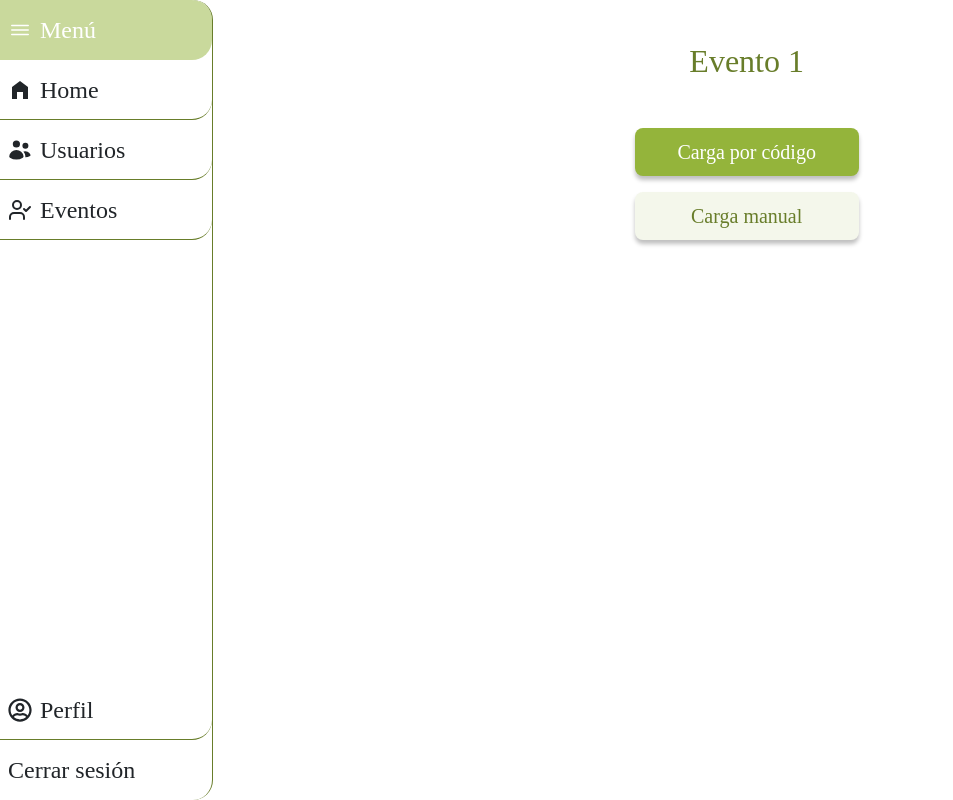
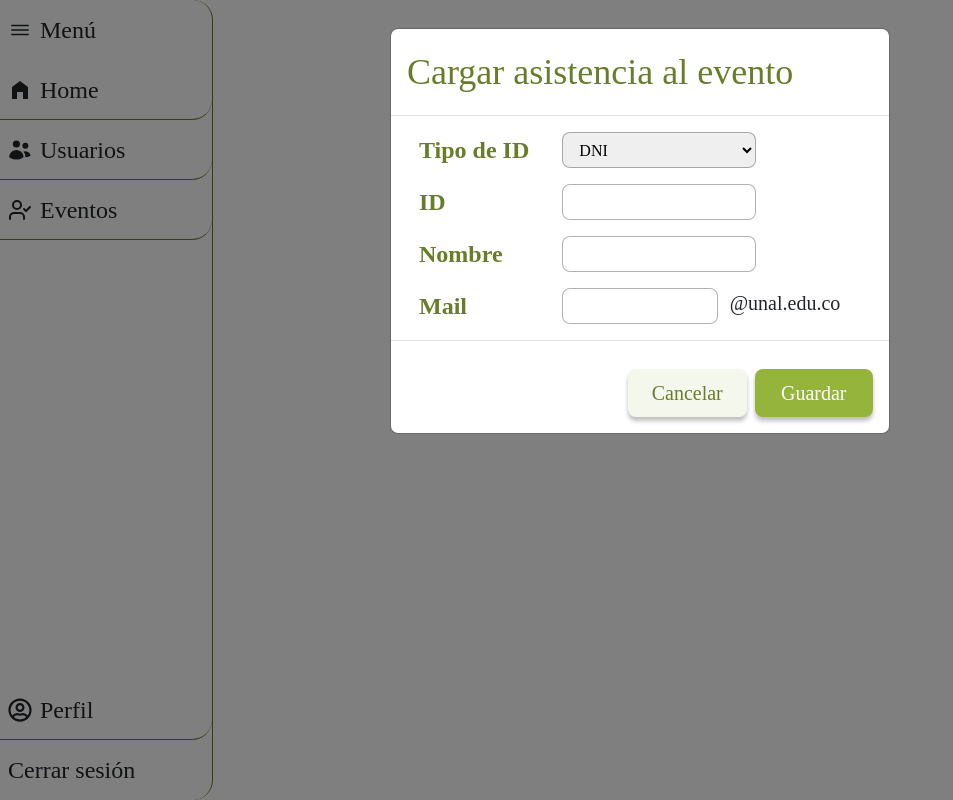
Before and after one commit to nquirogac/WIP_Bienestar, a React (Vite) app: page /cargaAsistencia in a window 1280 px wide. Both pictures are taken after a click on the button "Carga manual". Shown: the whole page, without its empty margins (0-953 px from the left). Built offline with nearby package versions, Linux system fonts and the light colour scheme.

Commit message:
Carga de datos manual

```diff
--- a/package.json
+++ b/package.json
@@ -12,6 +12,7 @@
   "dependencies": {
     "bootstrap": "^5.3.3",
     "react": "^18.3.1",
+    "react-bootstrap": "^2.10.4",
     "react-dom": "^18.3.1",
     "react-icons": "^5.3.0",
     "react-router-dom": "^6.26.1"
--- a/src/pages/CargaAsistencia/CargaAsistencia.css
+++ b/src/pages/CargaAsistencia/CargaAsistencia.css
@@ -5,6 +5,9 @@
     justify-content: center;
     margin-top: 10px;
     margin-bottom: 10px;
+}
+.modal-content .row{
+    width: 100%;
 }
 .cargaAsis h1{
     color: var(--primary-color);
@@ -26,3 +29,13 @@
     .buttonS:hover {
         background-color: #94b43b30;
     }
+.manualForm{
+    width: 100%;
+}
+.modalTitle{
+    color: var(--primary-color);
+    font-size: 36px;
+}
+.buttonModal{
+    width: 25%;
+}
--- a/src/pages/CargaAsistencia/CargaAsistencia.jsx
+++ b/src/pages/CargaAsistencia/CargaAsistencia.jsx
@@ -1,25 +1,110 @@
-import React from 'react'
-import SideMenu from "../../components/SideMenu";
+import React from "react";
+import { useState } from "react";
 import "./CargaAsistencia.css";
+import Modal from "react-bootstrap/Modal";
+import { useNavigate } from "react-router-dom"
 
 function CargaAsistencia() {
+  const [cargaManual, setCargaManual] = React.useState(false);
+  const [valueID, setValueID] = useState("");
+  const navigate = useNavigate()
+  const handleChangeID = (e) => {
+    const newValue = e.target.value;
+
+    if (/^\d*$/.test(newValue)) {
+      setValueID(newValue);
+    }
+  };
+  const handleCloseSuccess = () => {
+    setCargaManual(false)
+    navigate('/cargaSuccess')
+  };
+  const handleCloseFailed = () => {
+    setCargaManual(false)
+    navigate('/cargaFailed')
+  };
+  const handleClose = () => setCargaManual(false);
+  const handleShow = () => setCargaManual(true);
   return (
     <div className="row">
       <div className="homeDiv cargaAsis">
-        <h1>
-            Evento 1
-        </h1>
+        <h1>Evento 1</h1>
         <div>
-        <button className='buttonP'>
-            Carga por código
-        </button>
-        <button className='buttonS'>
+          <button className="buttonP">Carga por código</button>
+          <button className="buttonS" onClick={handleShow}>
             Carga manual
-        </button>
+          </button>
         </div>
       </div>
+
+      <Modal show={cargaManual} onHide={handleClose}>
+        <Modal.Header >
+          <Modal.Title className="modalTitle">
+            Cargar asistencia al evento
+          </Modal.Title>
+        </Modal.Header>
+        <Modal.Body>
+          <form action="" className="manualForm">
+            <div className="row">
+              <label className="col-4" htmlFor="tipoId">
+                Tipo de ID
+              </label>
+              <select className="col-5" name="tipoId" id="tipoId">
+                <option value="1">DNI</option>
+                <option value="2">TIUN</option>
+              </select>
+            </div>
+            <div className="row">
+              <label className="col-4" htmlFor="id">
+                ID
+              </label>
+              <input
+                className="col-5"
+                value={valueID}
+                onChange={handleChangeID}
+                type="text"
+                name="id"
+                id="id"
+              />
+            </div>
+            <div className="row">
+              <label className="col-4" htmlFor="nombre">
+                Nombre
+              </label>
+              <input
+                className="col-5"
+                type="text"
+                name="nombre"
+                id="nombre"
+                style={{ textTransform: "uppercase" }}
+              />
+            </div>
+            <div className="row">
+              <label className="col-4" htmlFor="mail">
+                Mail
+              </label>
+              <input
+                className="col-4"
+                type="text"
+                name="mail"
+                id="mail"
+                style={{ textTransform: "lowercase" }}
+              />
+              <span className="col-4">@unal.edu.co</span>
+            </div>
+          </form>
+        </Modal.Body>
+        <Modal.Footer>
+          <button className="buttonS buttonModal" onClick={handleCloseFailed}>
+            Cancelar
+          </button>
+          <button className="buttonP buttonModal" onClick={handleCloseSuccess}>
+            Guardar
+          </button>
+        </Modal.Footer>
+      </Modal>
     </div>
-  )
+  );
 }
 
-export default CargaAsistencia
+export default CargaAsistencia;
--- /dev/null
+++ b/src/pages/CargaAsistencia/CargaFailed.jsx
@@ -0,0 +1,15 @@
+import React from 'react'
+import { IoWarningOutline } from "react-icons/io5";
+
+function CargaFailed() {
+  return (
+    <div className='userProcess' id='error'>
+      <IoWarningOutline />
+      <h1>Ha ocurrido un error, por favor inténtalo nuevamente.</h1>
+      <button className='buttonP'>Intentelo de nuevo</button>
+      <a href="">Salir</a>
+    </div>
+  )
+}
+
+export default CargaFailed
--- /dev/null
+++ b/src/pages/CargaAsistencia/CargaSuccess.jsx
@@ -0,0 +1,16 @@
+import React from 'react'
+import { FaRegCheckSquare } from "react-icons/fa";
+
+function CargaSuccess() {
+  return (
+
+      <div className='userProcess' id='success'>
+      <FaRegCheckSquare className='successIcon' />
+      <h1>Tu registro de asistencia se ha realizado correctamente</h1>
+      <button className='buttonP'>Salir</button>
+
+    </div>
+  )
+}
+
+export default CargaSuccess
```
Also changed, not shown: src/main.jsx (+10 -0 lines), 1 other file (tests, documents, lock files or other folders).
